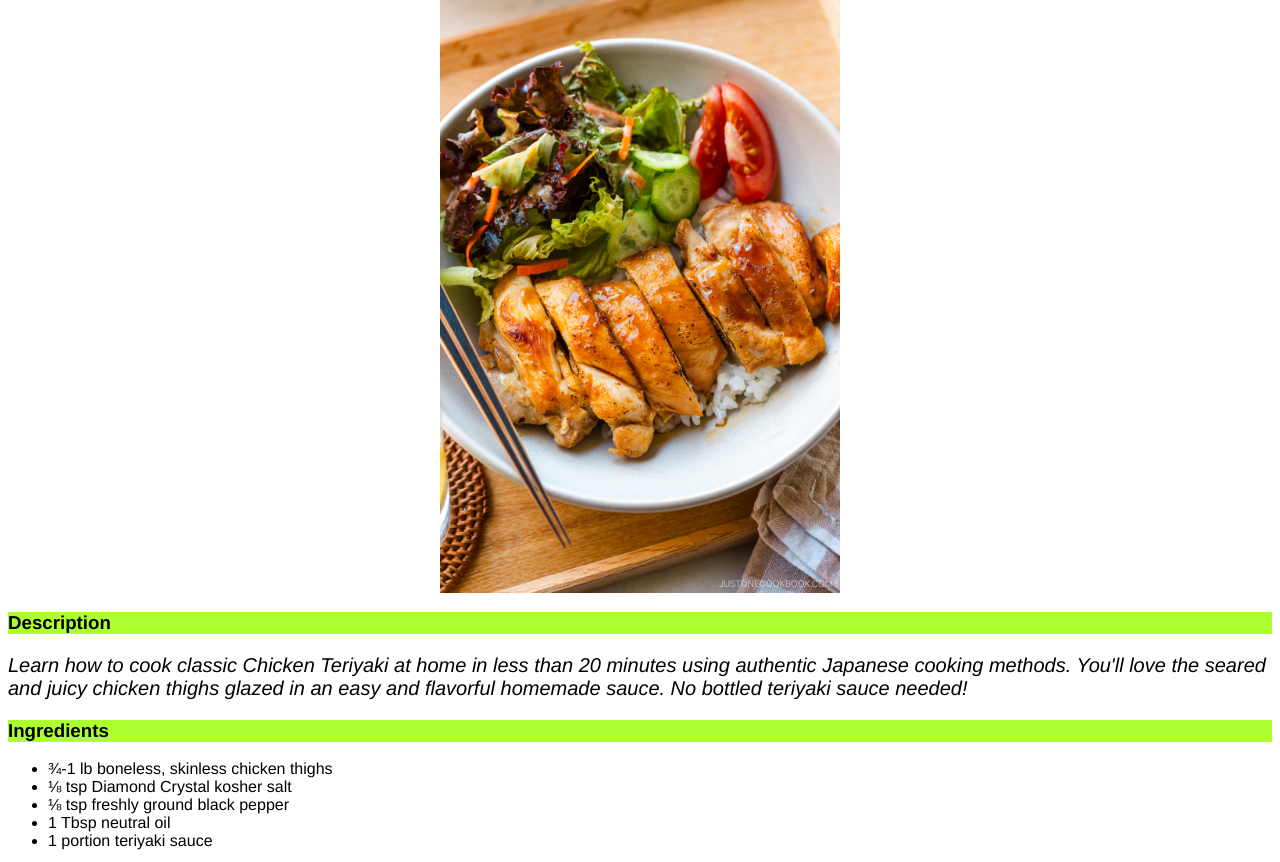
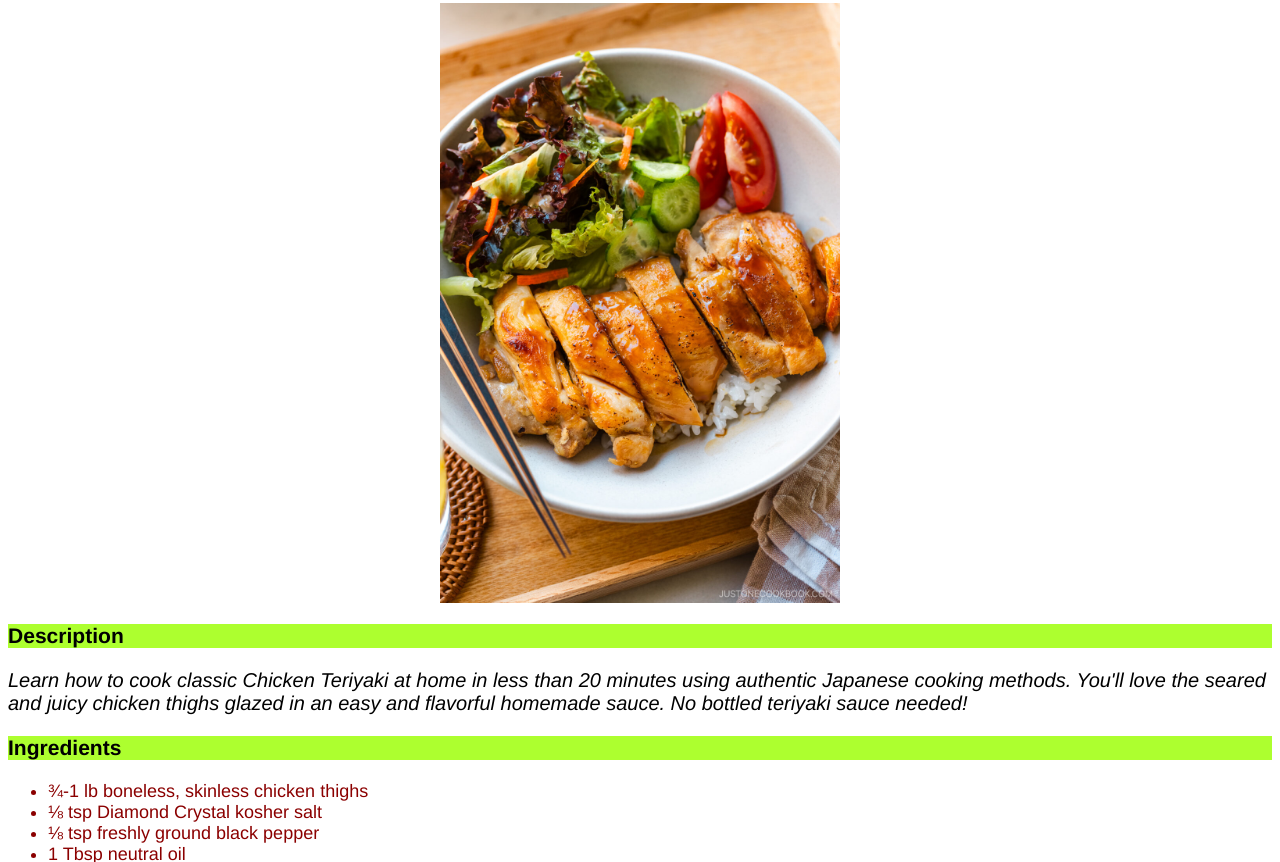
Before and after one commit to THRILLH/odin-recipes, a plain HTML site: page recipes/chicken-teriyaki.html in a window 1280 px wide. Shown: the part 87-949 px from the top of the page. Drawn offline with Linux system fonts and the light colour scheme.

Commit message:
Add color to ingredient text

```diff
--- a/recipes/chicken-teriyaki.html
+++ b/recipes/chicken-teriyaki.html
@@ -12,7 +12,7 @@
     <h3 class="heading">Description</h3>
     <p class="text-description"><em>Learn how to cook classic Chicken Teriyaki at home in less than 20 minutes using authentic Japanese cooking methods. You'll love the seared and juicy chicken thighs glazed in an easy and flavorful homemade sauce. No bottled teriyaki sauce needed!</em></p>
     <h3 class="heading">Ingredients</h3>
-    <ul><li>¾-1 lb boneless, skinless chicken thighs</li><li>⅛ tsp Diamond Crystal kosher salt</li><li>⅛ tsp freshly ground black pepper</li><li>1 Tbsp neutral oil</li><li>1 portion teriyaki sauce</li></ul>
+    <ul class="text-ingredients"><li>¾-1 lb boneless, skinless chicken thighs</li><li>⅛ tsp Diamond Crystal kosher salt</li><li>⅛ tsp freshly ground black pepper</li><li>1 Tbsp neutral oil</li><li>1 portion teriyaki sauce</li></ul>
     <h3 class="heading">Steps</h3>
     <ol><li>If you haven't done already, make your teriyaki sauce.</li>
         <li>Place chicken thighs smooth side down on a cutting board. Now, use the scoring method to create an even thickness so the thighs cook evenly. First, cut slits across the meat every ½ inch (1.3 cm) without slicing all the way through.</li><img src="../img/Chicken-Teriyaki-1.jpg" alt="
--- a/style.css
+++ b/style.css
@@ -1,5 +1,6 @@
 body {
     font-family: Helvetica, Arial, sans-serif;
+    font-size: 18px;
 }
 
 .recipe-img-main {
@@ -24,5 +25,5 @@ body {
 }
 
 .text-ingredients {
-    font-size: 18px;
+    color: darkred;
 }
```
Also changed, not shown: recipes/teriyaki-sauce.html (+1 -1 lines).
